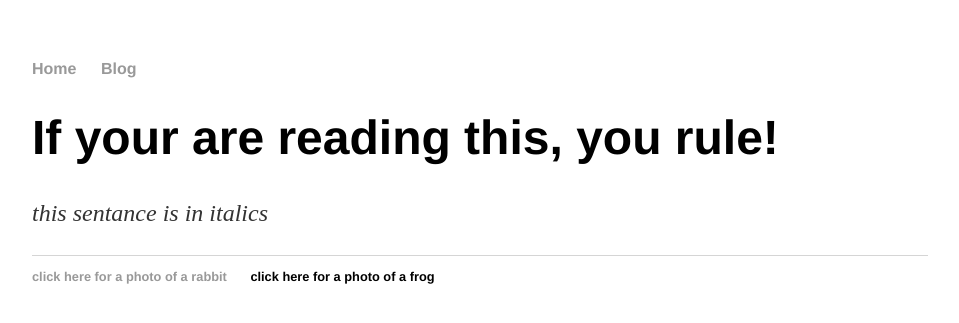
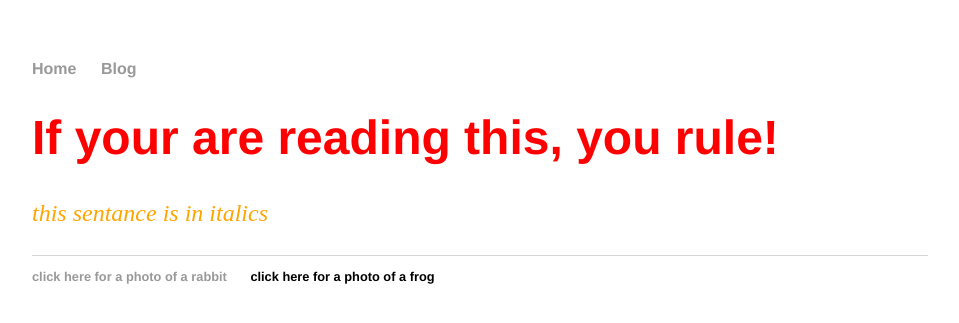
Before and after one commit to NorthWal/northwal.github.io, a Jekyll site: the page built from index.html, in a window 1280 px wide. Shown: the top 323 px of the page, without its empty margins (160-1119 px from the left). Built offline with Jekyll 4.4.1, drawn with Linux system fonts in a browser that asks for light colours.

Commit message:
Update main.css

```diff
--- a/css/main.css
+++ b/css/main.css
@@ -5,11 +5,12 @@ body {
 h1 {
  font-size: 3em;
  font-family:'Helvetica', 'Arial', 'Sans-Serif';
+ color: red;
 }
 p {
  font-size: 1.5em;
  line-height: 1.4em;
- color: #333;
+ color: orange;
 }
 footer {
  border-top: 1px solid #d5d5d5;
```
